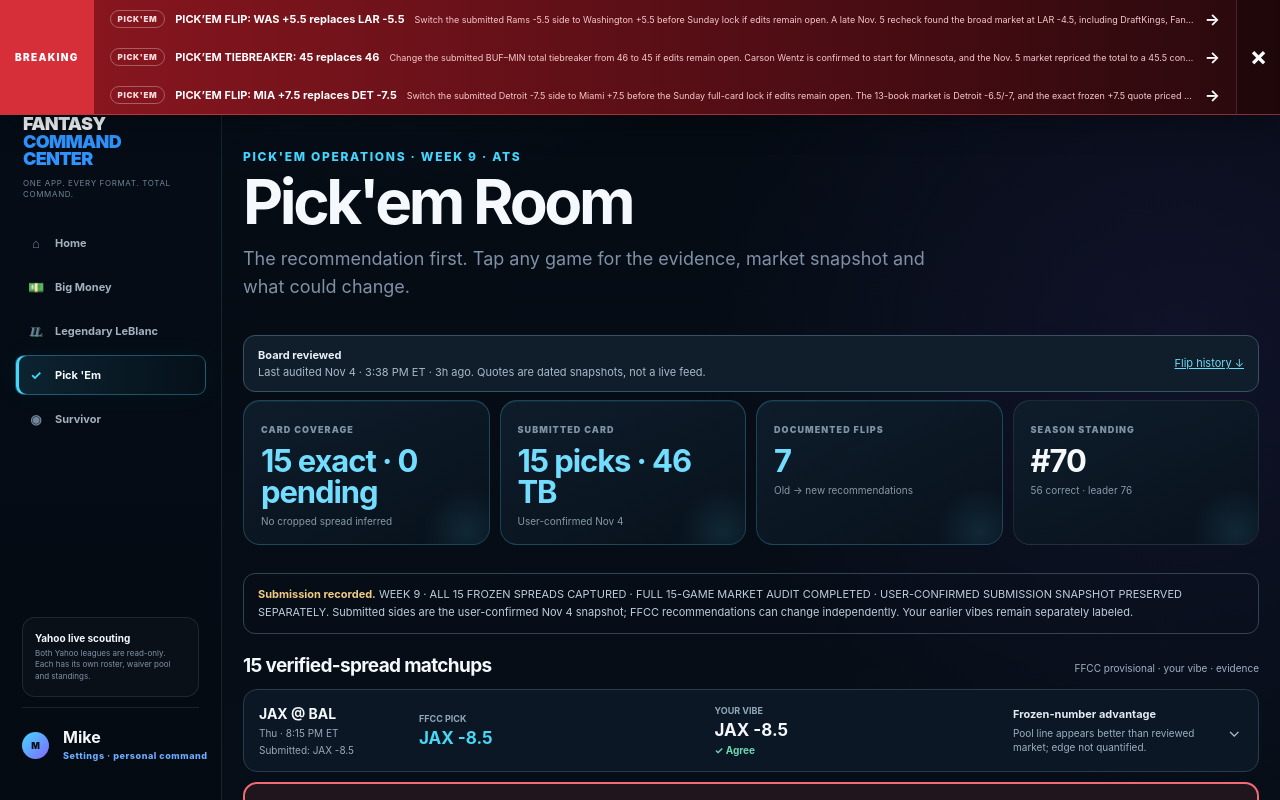
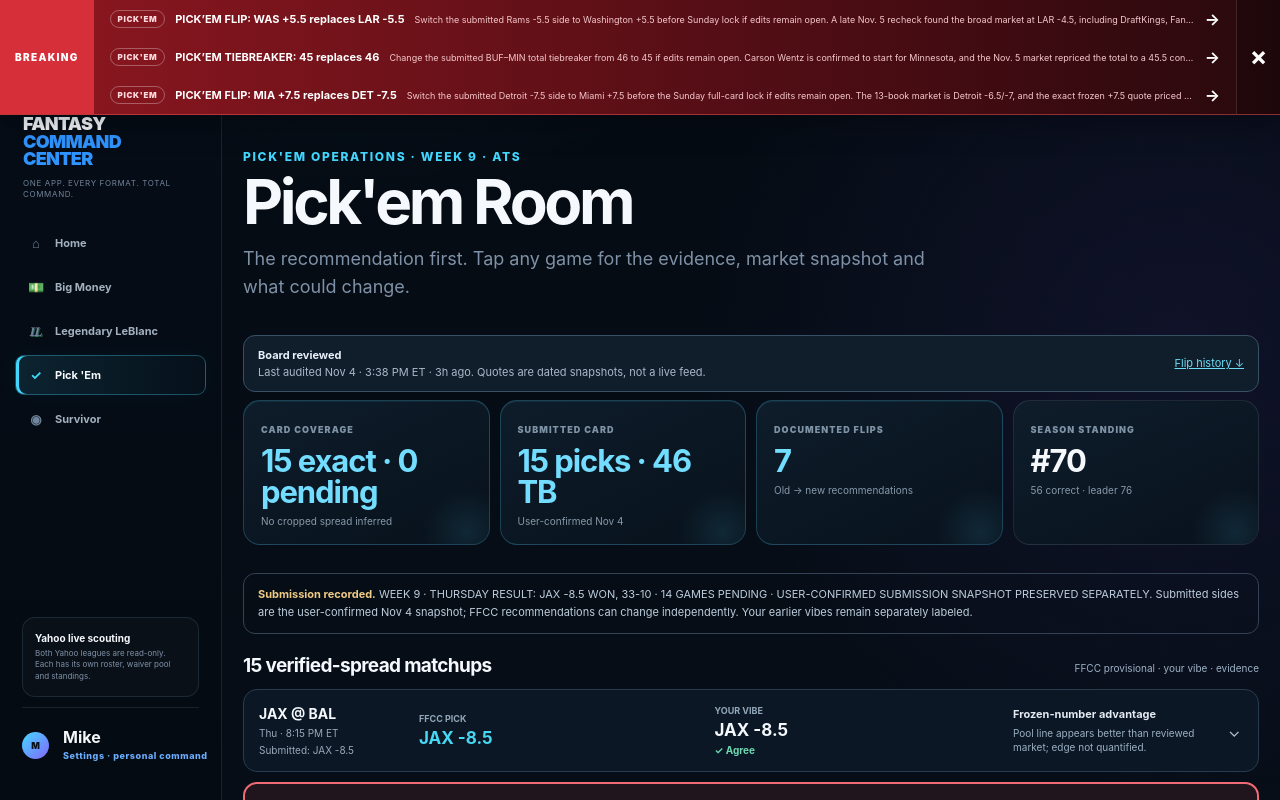
Before and after one commit to TipsyAntler/fantasy-command-center, a Next.js app: page /pickem/board in a window 1280 px wide. Shown: the top 800 px of the page. Built offline with nearby package versions, Linux system fonts and the light colour scheme.

Commit message:
Record Week 9 Thursday pickem result

```diff
--- a/data/pickem-week9.ts
+++ b/data/pickem-week9.ts
@@ -22,7 +22,7 @@ export const week9CapturedLabel = "Nov 4 · 2:45 PM ET";
 export const week9ReviewedAt = "2026-11-04T15:38:00-05:00";
 export const week9ReviewedLabel = "Nov 4 · 3:38 PM ET";
 export const week9PoolName = "The SZN · NFL Super Pick'em · NFL-575";
-export const week9PoolStatus = "WEEK 9 · ALL 15 FROZEN SPREADS CAPTURED · FULL 15-GAME MARKET AUDIT COMPLETED · USER-CONFIRMED SUBMISSION SNAPSHOT PRESERVED SEPARATELY";
+export const week9PoolStatus = "WEEK 9 · THURSDAY RESULT: JAX -8.5 WON, 33-10 · 14 GAMES PENDING · USER-CONFIRMED SUBMISSION SNAPSHOT PRESERVED SEPARATELY";
 export const week9MarketAsOf = "Full 15-game market audit completed Nov. 4 at 3:38 PM ET using the frozen SZN numbers, contemporaneous multi-book boards, and dated independent sportsbook snapshots. Exact-line pairs were proportionally de-vigged where available. Detroit–Miami was added from Mike\'s 2:45 PM screenshot and audited against 13-book pricing as of 11:38 AM ET plus a current multi-book board. BUF–MIN was separately rechecked Nov. 5 at 5:30 PM ET after Carson Wentz was confirmed as Minnesota\'s starter. LAR–WAS was separately rechecked Nov. 5 at 8:42 PM ET after the broad market settled at LAR -4.5; the submitted card remains preserved separately. Official reports were reviewed where posted; late-week availability remains listed under each watch item. Article snapshots are dated evidence, not a live quote feed.";
 export const week9Standing = {correct:56,rank:70,leaderCorrect:76,note:"Nov. 4 user screenshot: 56 season correct, overall rank 70; leader 76."};
 export const week9MikeVibeCard = {
```
